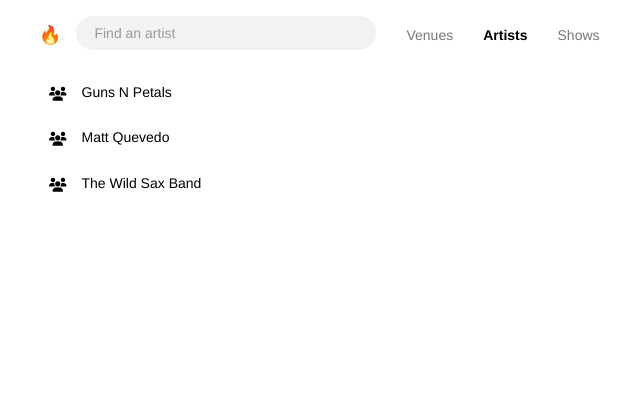
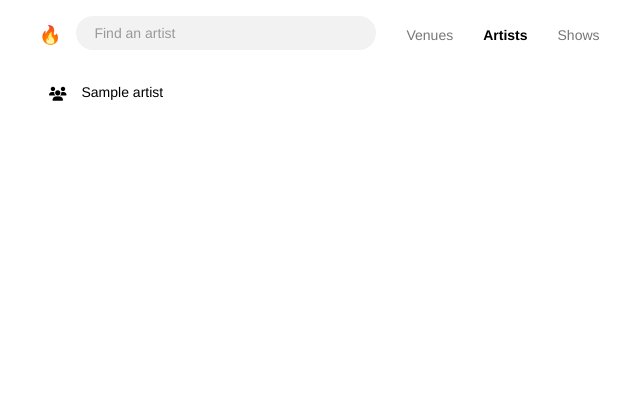
Before and after one commit to ljmccode/Fyyur, a Flask app: page /artists in a window 1280 px wide. Shown: the top 420 px of the page, without its empty margins (31-671 px from the left). Run offline with Flask 2, Linux system fonts and the light colour scheme; tables that the repository leaves empty hold one stand-in row (values such as "Sample post"); some libraries are stand-ins or nearby versions.

Commit message:
artists view from db

```diff
--- a/app.py
+++ b/app.py
@@ -163,10 +163,6 @@ def create_venue_submission():
               data['name'] + ' could not be listed.')
     return render_template('pages/home.html')
 
-    # TODO: on unsuccessful db insert, flash an error instead.
-    # e.g., flash('An error occurred. Venue ' + data.name + ' could not be listed.')
-    # see: http://flask.pocoo.org/docs/1.0/patterns/flashing/
-
 
 @ app.route('/venues/<venue_id>', methods=['DELETE'])
 def delete_venue(venue_id):
@@ -183,17 +179,12 @@ def delete_venue(venue_id):
 
 @ app.route('/artists')
 def artists():
-    # TODO: replace with real data returned from querying the database
-    data=[{
-        "id": 4,
-        "name": "Guns N Petals",
-    }, {
-        "id": 5,
-        "name": "Matt Quevedo",
-    }, {
-        "id": 6,
-        "name": "The Wild Sax Band",
-    }]
+    artists = Artist.query.all()
+    data = []
+
+    for artist in artists:
+        data.append(artist)
+
     return render_template('pages/artists.html', artists=data)
 
 
--- a/templates/forms/new_artist.html
+++ b/templates/forms/new_artist.html
@@ -48,7 +48,7 @@
       <label for="seeking_description">Desired Venue Description</label>
       {{ form.seeking_description(class= 'form-control', rows = 3, autofocus = true) }}
     </div>
-    <input type="submit" value="Create Venue" class="btn btn-primary btn-lg btn-block">
+    <input type="submit" value="Create Artist" class="btn btn-primary btn-lg btn-block">
   </form>
 </div>
 {% endblock %}
```
